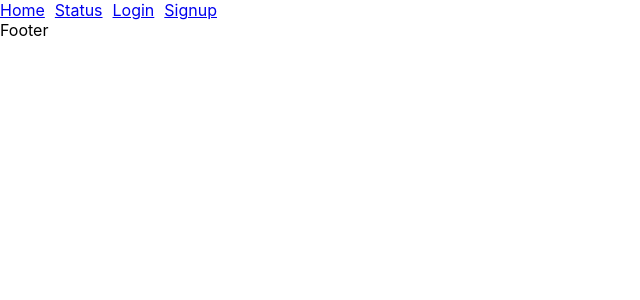
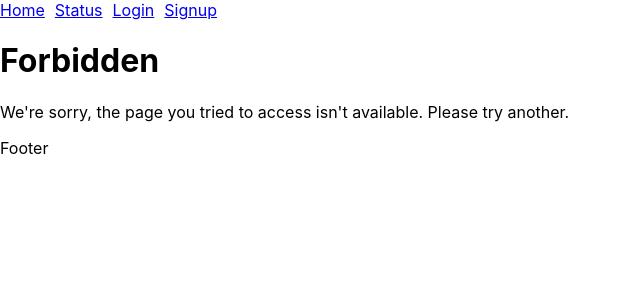
Before and after one commit to joedietrich-dev/wisealbum-frontend, a React (Create React App) app: page /forbidden in a window 1280 px wide. Shown: the top 300 px of the page, without its empty margins (0-640 px from the left). Built offline with nearby package versions, Linux system fonts and the light colour scheme.

Commit message:
Add Forbidden Route

```diff
--- a/src/App.js
+++ b/src/App.js
@@ -9,6 +9,7 @@ import Logout from "./pages/Logout";
 import Signup from "./pages/Signup";
 import Status from "./pages/Status";
 import OrganizationEdit from "./pages/OrganizationEdit";
+import Forbidden from "./pages/Forbidden";
 
 function App() {
   return (
@@ -24,6 +25,7 @@ function App() {
             <Route path="/dashboard" element={<Dashboard />} />
             <Route path="/organization/create" element={<OrganizationCreate />} />
             <Route path="/organization/:organizationId/edit" element={<OrganizationEdit />} />
+            <Route path="/forbidden" element={<Forbidden />} />
           </Routes>
         </Layout>
       </AuthorizationProvider>
--- /dev/null
+++ b/src/pages/Forbidden.jsx
@@ -0,0 +1,14 @@
+import React from "react";
+import Subtitle from "../components/Subtitle";
+import Title from "../components/Title";
+
+function Forbidden() {
+  return (
+    <div>
+      <Title>Forbidden</Title>
+      <Subtitle>We're sorry, the page you tried to access isn't available. Please try another.</Subtitle>
+    </div>
+  );
+}
+
+export default Forbidden;
```
